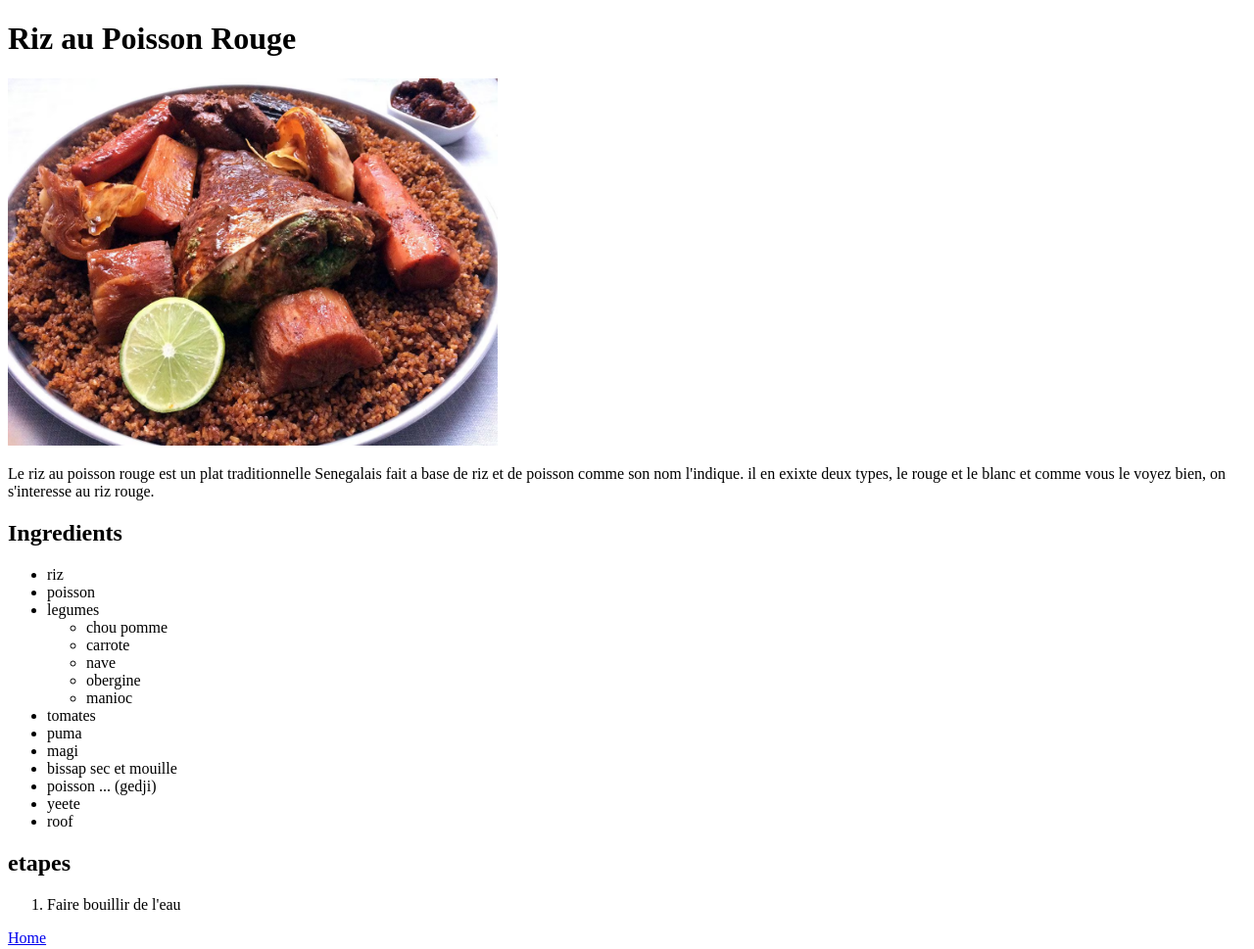
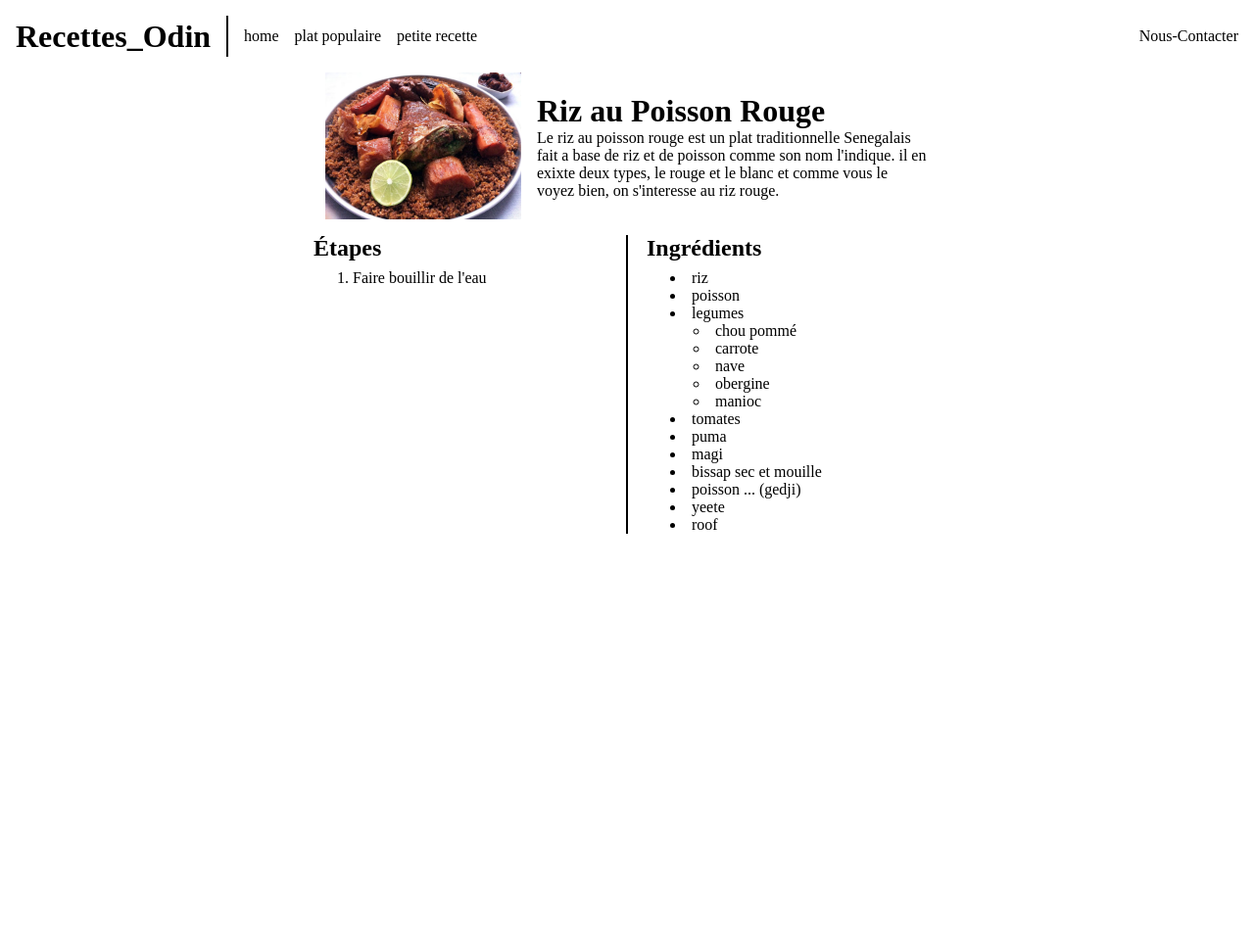
Before and after one commit to mbackeCISSE/odin-recipes, a plain HTML site: page recipes/rice_red_and_fish.html in a window 1280 px wide. Shown: the whole page at 98% size. After the commit the page ends 800 px from the top, so only its background shows below. Drawn offline with Linux system fonts and the light colour scheme.

Commit message:
amélioration ou ajout du css sur tout les pages actuelle.

```diff
--- /dev/null
+++ b/recipes/domoda.css
@@ -0,0 +1,90 @@
+* {
+    margin: 0;
+    padding: 0;
+}
+
+.premier_fenetre {
+    width: 100%;
+}
+
+.entete {
+    color: black;
+    display: flex;
+    align-items: center;
+    gap: 16px;
+    padding: 16px;
+}
+
+.separateur {
+    border: 0.5px solid;
+    height: 40px;
+    flex: 0 0 0;
+}
+
+.menu {
+    display: flex;
+    justify-content: space-between;
+    flex: 1;
+}
+
+.liens_gauche, .liens_droite {
+    display: flex;
+    gap: 16px;
+    font-size: 16px;
+}
+
+.menu ul {
+    list-style: none;
+}
+
+.menu a {
+    text-decoration: none;
+    color: black;
+}
+
+/*partie aprés le menu*/
+
+.intro {
+    width: 50%;
+    margin: auto;
+    display: flex;
+    justify-content: center;
+    align-items: center;
+    gap: 16px;
+}
+
+.intro img {
+    width: 200px;
+    flex-shrink: 0;
+}
+
+.intro .titre_description {
+    width: 400px;
+}
+
+/*partie aprés intro*/
+
+.contenu {
+    width: 50%;
+    display: flex;
+    justify-content: space-between;
+    margin: 16px auto;
+}
+
+.separateur2 {
+    border: 0.5px solid;
+    flex: 0 0 0;
+}
+
+.contenu .ingredient, .contenu .etape {
+    flex-basis: 300px;
+}
+
+.contenu ul, .contenu ol  {
+    list-style-position: inside;
+    padding-left: 1.5rem;
+}
+
+h2 {
+    margin-bottom: 8px;
+}
--- /dev/null
+++ b/recipes/maafe.css
@@ -0,0 +1,90 @@
+* {
+    margin: 0;
+    padding: 0;
+}
+
+.premier_fenetre {
+    width: 100%;
+}
+
+.entete {
+    color: black;
+    display: flex;
+    align-items: center;
+    gap: 16px;
+    padding: 16px;
+}
+
+.separateur {
+    border: 0.5px solid;
+    height: 40px;
+    flex: 0 0 0;
+}
+
+.menu {
+    display: flex;
+    justify-content: space-between;
+    flex: 1;
+}
+
+.liens_gauche, .liens_droite {
+    display: flex;
+    gap: 16px;
+    font-size: 16px;
+}
+
+.menu ul {
+    list-style: none;
+}
+
+.menu a {
+    text-decoration: none;
+    color: black;
+}
+
+/*partie aprés le menu*/
+
+.intro {
+    width: 50%;
+    margin: auto;
+    display: flex;
+    justify-content: center;
+    align-items: center;
+    gap: 16px;
+}
+
+.intro img {
+    width: 200px;
+    flex-shrink: 0;
+}
+
+.intro .titre_description {
+    width: 400px;
+}
+
+/*partie aprés intro*/
+
+.contenu {
+    width: 50%;
+    display: flex;
+    justify-content: space-between;
+    margin: 16px auto;
+}
+
+.separateur2 {
+    border: 0.5px solid;
+    flex: 0 0 0;
+}
+
+.contenu .ingredient, .contenu .etape {
+    flex-basis: 300px;
+}
+
+.contenu ul, .contenu ol  {
+    list-style-position: inside;
+    padding-left: 1.5rem;
+}
+
+h2 {
+    margin-bottom: 8px;
+}
--- /dev/null
+++ b/recipes/rice_red_and_fish.css
@@ -0,0 +1,90 @@
+* {
+    margin: 0;
+    padding: 0;
+}
+
+.premier_fenetre {
+    width: 100%;
+}
+
+.entete {
+    color: black;
+    display: flex;
+    align-items: center;
+    gap: 16px;
+    padding: 16px;
+}
+
+.separateur {
+    border: 0.5px solid;
+    height: 40px;
+    flex: 0 0 0;
+}
+
+.menu {
+    display: flex;
+    justify-content: space-between;
+    flex: 1;
+}
+
+.liens_gauche, .liens_droite {
+    display: flex;
+    gap: 16px;
+    font-size: 16px;
+}
+
+.menu ul {
+    list-style: none;
+}
+
+.menu a {
+    text-decoration: none;
+    color: black;
+}
+
+/*partie aprés le menu*/
+
+.intro {
+    width: 50%;
+    margin: auto;
+    display: flex;
+    justify-content: center;
+    align-items: center;
+    gap: 16px;
+}
+
+.intro img {
+    width: 200px;
+    flex-shrink: 0;
+}
+
+.intro .titre_description {
+    width: 400px;
+}
+
+/*partie aprés intro*/
+
+.contenu {
+    width: 50%;
+    display: flex;
+    justify-content: space-between;
+    margin: 16px auto;
+}
+
+.separateur2 {
+    border: 0.5px solid;
+    flex: 0 0 0;
+}
+
+.contenu .ingredient, .contenu .etape {
+    flex-basis: 300px;
+}
+
+.contenu ul, .contenu ol  {
+    list-style-position: inside;
+    padding-left: 1.5rem;
+}
+
+h2 {
+    margin-bottom: 8px;
+}
--- a/recipes/rice_red_and_fish.html
+++ b/recipes/rice_red_and_fish.html
@@ -4,19 +4,60 @@
     <meta charset="UTF-8">
     <meta name="viewport" content="width=device-width, initial-scale=1.0">
     <title>riz au poisson rouge</title>
+    <link rel="stylesheet" href="rice_red_and_fish.css">
 </head>
 <body>
+    <div class="premier_fenetre">
+        <div class="entete">
+
+            <h1>Recettes_Odin</h1>
+
+            <div class="separateur">
+
+            </div>
+
+            <div class="menu">
+                <ul class="liens_gauche">
+                    <li><a href="../index.html">home</a></li>
+                    <li>plat populaire</li>
+                    <li>petite recette</li>
+                </ul>
+                <ul class="liens_droite">
+                    <li><a href="#">Nous-Contacter</a></li>
+                </ul>
+            </div>
+        </div>
+    </div>
+
+    <div class="intro">
+        <img src="./images/riz_au_poisson_rouge.avif" alt="image riz au poisson rouge" width="500" height="auto"/>
+
+        <div class="titre_description">
             <h1>Riz au Poisson Rouge</h1>
-    <img src="./images/riz_au_poisson_rouge.avif" alt="image riz au poisson rouge" width="500" height="auto"/>
             <p>Le riz au poisson rouge est un plat traditionnelle Senegalais fait a base de riz et de poisson comme son nom l'indique. il en exixte deux types, le rouge et le blanc et comme vous le voyez bien, on s'interesse au riz rouge.</p>
-    <h2>Ingredients</h2>
+        </div>
+    </div>
+
+    <div class="contenu">
+
+        <div class="etape">
+            <h2>Étapes</h2>
+            <ol>
+                <li>Faire bouillir de l'eau</li>
+            </ol>
+        </div>
+
+        <div class="separateur2"></div>
+
+        <div class="ingredient">
+            <h2>Ingrédients</h2>
             <ul>
                 <li>riz</li>
                 <li>poisson</li>
                 <li>
                     legumes
                     <ul>
-                    <li>chou pomme</li>
+                        <li>chou pommé</li>
                         <li>carrote</li>
                         <li>nave</li>
                         <li>obergine</li>
@@ -31,11 +72,9 @@
                 <li>yeete</li>
                 <li>roof</li>
             </ul>
-        <h2>etapes</h2>
-        <ol>
-            <li>Faire bouillir de l'eau</li>
-        </ol>
-    <a href="../index.html">Home</a>
+        </div>
+
+    </div>
 
 </body>
 </html>
--- a/style.css
+++ b/style.css
@@ -6,7 +6,6 @@
 .premier_fenetre {
     width: 100%;
     height: 100vh;
-    position: relative;
     background-image: url('./recipes/images/kitchen-work.jpg');
     background-repeat: no-repeat;
     background-size: cover;
@@ -23,6 +22,7 @@
 .separateur {
     border: 0.5px solid;
     height: 40px;
+    flex: 0 0 0;
 }
 
 .menu {
@@ -55,3 +55,66 @@ a {
     font-style: oblique;
     font-family: monospace;
 }
+
+.plats {
+    margin: auto;
+    width: 90%;
+    display: flex;
+    justify-content: space-evenly;
+    flex-wrap: wrap;
+    gap: 24px;
+    /*border: 1px solid;*/
+    border-radius: 10px;
+    padding: 20px;
+    position: absolute;
+    top: 85%;
+    left: 5px;
+    right: 5px;
+    /*background-color: rgb(224, 224, 224);*/
+}
+
+.plat {
+    flex-basis: 300px;
+    height: 400px;
+    border: 1px solid;
+    border-radius: 5px;
+    position: relative;
+    margin: 30px 0;
+    flex-shrink: 0;
+}
+
+.face {
+    width: 100%;
+    height: 100%;
+    position: absolute;
+    top: 15px;
+    left: 15px;
+    border-radius: 5px;
+    position: relative;
+}
+
+.face img {
+    width: 100%;
+    height: 100%;
+    border-radius: 5px;
+}
+.face .nom_plat {
+    position: absolute;
+    top: 90%;
+    left: 10%;
+    font-size: 20px;
+    font-family: monospace;
+    color: bisque;
+}
+
+footer {
+    width: 100%;
+    height: 200px;
+    background-color: black;
+    border-radius: 5px;
+    color: white;
+    display: flex;
+    justify-content: center;
+    align-items: flex-end;
+    padding: 16px;
+}
```
Also changed, not shown: index.html (+61 -11 lines), recipes/domoda.html (+44 -6 lines), recipes/maafe.html (+47 -3 lines). Lines whose indentation alone changed are shown as unchanged.
